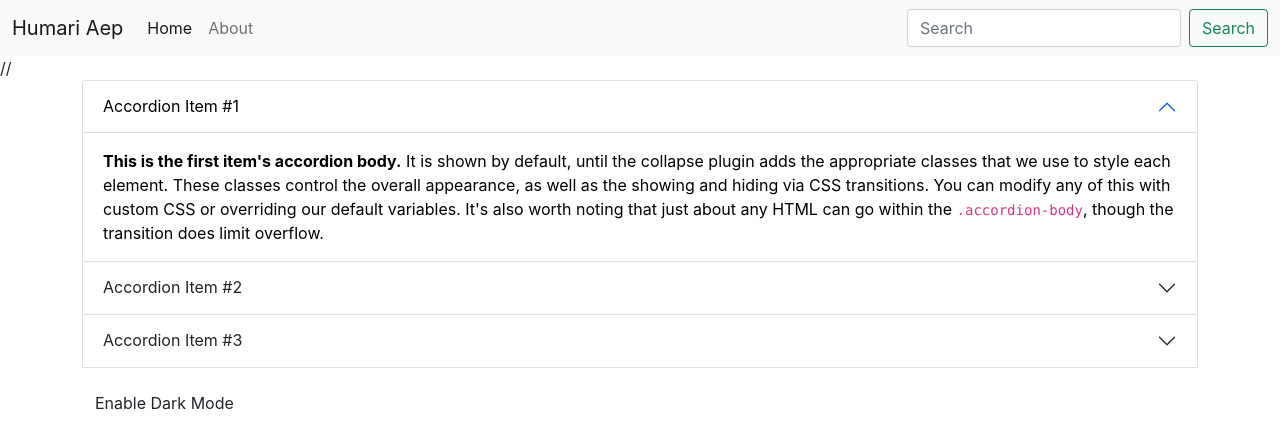
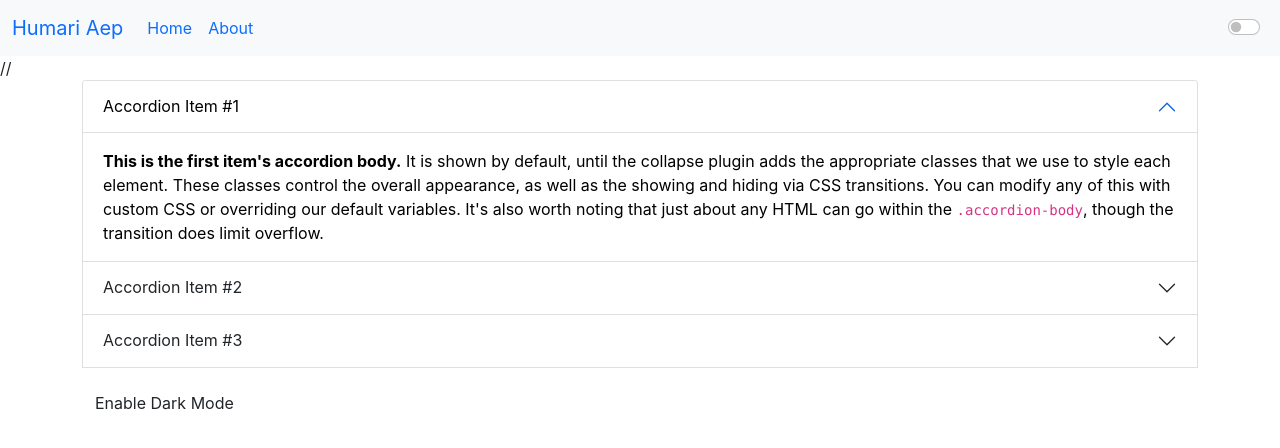
Before and after one commit to biasedzeus/text-formatter-analyzer, a React (Create React App) app: page / in a window 1280 px wide. Shown: the top 448 px of the page. Built offline with nearby package versions, Linux system fonts and the light colour scheme.

Commit message:
added toggle theme
toggling theme using switches and defaulting the theme to system settings

```diff
--- a/src/Components/NavBar.js
+++ b/src/Components/NavBar.js
@@ -4,7 +4,7 @@ import PropTypes from 'prop-types';
 const NavBar = (props) => {
     return (
         <div>
-            <nav className="navbar navbar-expand-lg navbar-light bg-light">
+            <nav className={`navbar navbar-expand-lg navbar-$ bg-light`}>
   <div className="container-fluid">
     <a className="navbar-brand" href="/">{props.title}</a>
     <button className="navbar-toggler" type="button" data-bs-toggle="collapse" data-bs-target="#navbarSupportedContent" aria-controls="navbarSupportedContent" aria-expanded="false" aria-label="Toggle navigation">
@@ -20,10 +20,14 @@ const NavBar = (props) => {
         </li>
 
       </ul>
-      <form className="d-flex">
+      {/* <form className="d-flex">
         <input className="form-control me-2" type="search" placeholder="Search" aria-label="Search"/>
         <button className="btn btn-outline-success" type="submit">Search</button>
-      </form>
+      </form> */}
+      <div className="form-check form-switch">
+  <input className="form-check-input" type="checkbox" id="flexSwitchCheckDefault" onClick={props.toggleMode}/>
+  <label className="form-check-label text-dark" htmlFor="flexSwitchCheckDefault">{props.toggler}</label>
+</div>
     </div>
   </div>
 </nav>
```
